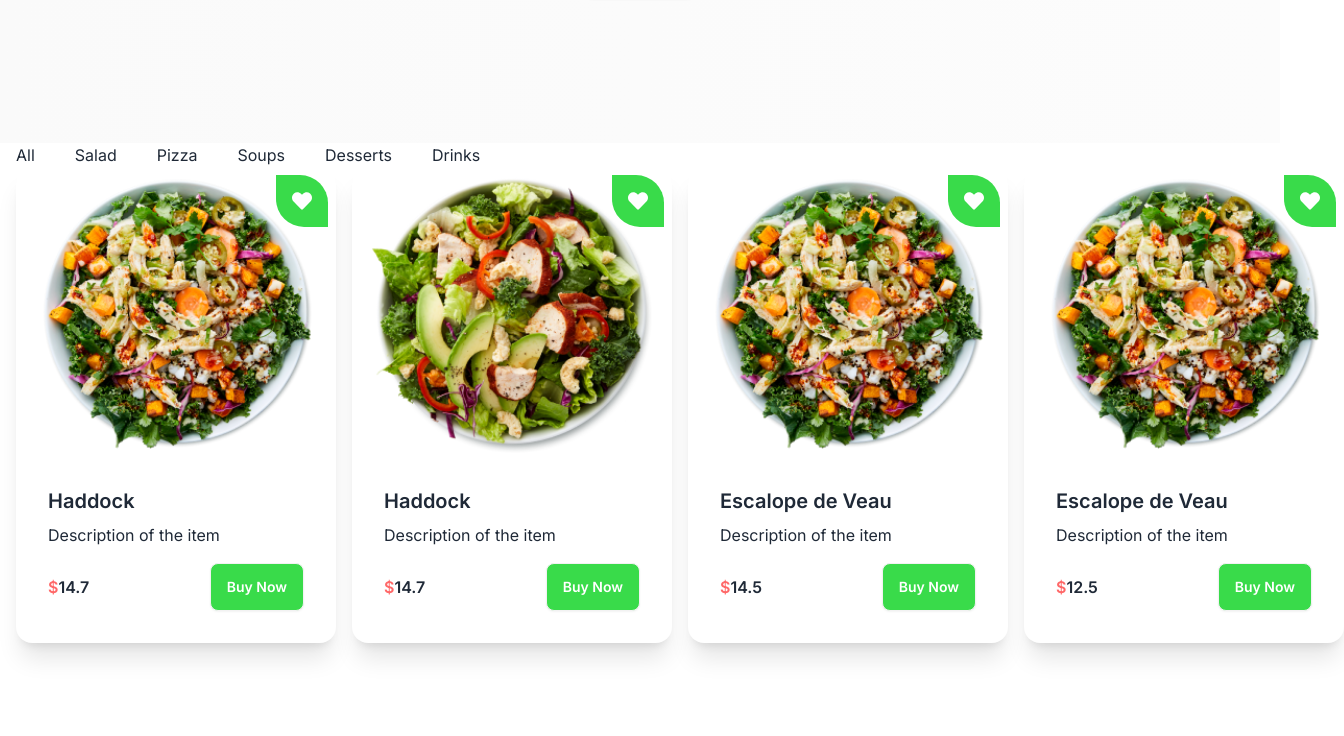
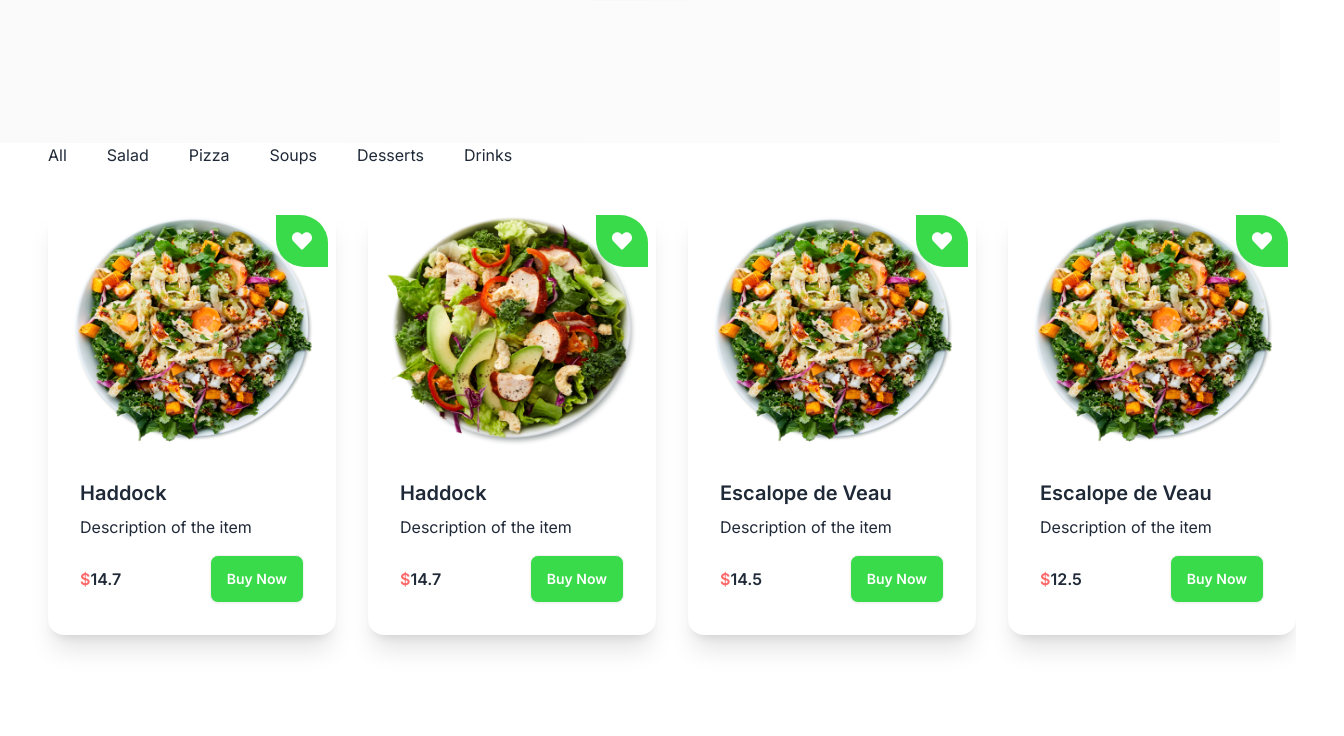
Before and after one commit to AryaSegara/Project-Restaurant--MERN-, a React (Vite) app in the folder frontend/: page /menu in a window 1280 px wide. Shown: the part 307-1043 px from the top of the page, 1344 px wide, since content can reach past the window. Built offline with nearby package versions, Linux system fonts and the light colour scheme.

Commit message:
menu-card

```diff
--- a/frontend/src/components/Cards.jsx
+++ b/frontend/src/components/Cards.jsx
@@ -12,7 +12,7 @@ export default function Cards({ item }) {
   };
   return (
     <div>
-      <div className="card bg-base-100 w-80 shadow-xl relative">
+      <div className="card bg-base-100 w-72 shadow-xl relative">
         <div
           className={`rating gap-1 absolute right-2 top-2 p-4 heartStar bg-green ${
             isHeartFillted ? "text-rose-500" : "text-white"
@@ -26,7 +26,7 @@ export default function Cards({ item }) {
             <img
               src={item.image}
               alt=""
-              className="hover:scale-105 transition-all duration-200 md:h-72"
+              className="hover:scale-105 transition-all duration-200 md:h-60 w-64"
             />
           </figure>
         </Link>
--- a/frontend/src/pages/shop/Menu.jsx
+++ b/frontend/src/pages/shop/Menu.jsx
@@ -100,12 +100,12 @@ const Menu = () => {
       </div>
 
       {/* menu shop section */}
-      <div className="max-w-screen-2xl container mx-auto lx:px-24 px-4">
+      <div className="max-w-screen-2xl container mx-auto lx:px-24 px-12">
 
         {/* filtering adn sorting */}
         <div>
           {/* all category btns */}
-          <div className="flex justify-start md:items-center md:gap-10 gap-4">
+          <div className="flex justify-start md:items-center md:gap-10 gap-4 mb-10">
               <button onClick={showAll}
               className={selectedCategory === "all" ? "active" : ""}
               >All</button>
```
